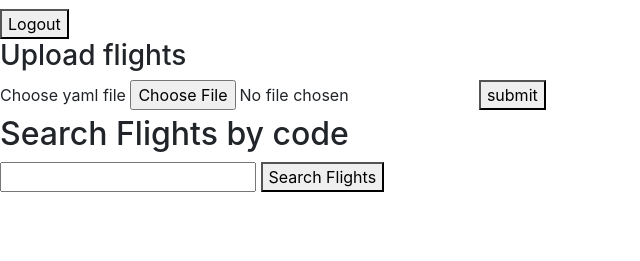
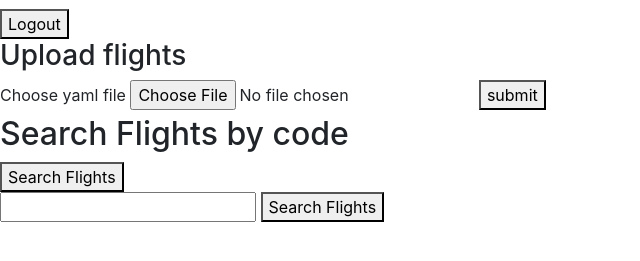
Before and after one commit to rmaloney1/littleCTF, a Flask app: template stage2/templates/search.html in a window 1280 px wide. Shown: the part 89-350 px from the top of the page, without its empty margins (0-640 px from the left). Run offline with Flask 2, Linux system fonts and the light colour scheme; the template is opened without the code that fills it, so the values that code supplies are empty; some libraries are stand-ins or nearby versions.

Commit message:
restructure and client side sanitise

```diff
--- /dev/null
+++ b/stage2/exploits/exploits.txt
@@ -0,0 +1,2 @@
+XSS: <script>windor.onload="asdf"</script>
+SQLi
--- /dev/null
+++ b/stage2/static/process.js
@@ -0,0 +1,4 @@
+function doSomething() {
+    var ele = document.getElementById("searchTerm");
+    ele.value = ele.value.replace(/'/g,"''");
+}
--- a/stage2/templates/layout.html
+++ b/stage2/templates/layout.html
@@ -1,6 +1,7 @@
 <!DOCTYPE html>
 <html lang="en" dir="ltr">
     <head>
+        <script src={{ url_for('static', filename='process.js') }}></script>
         <meta charset="utf-8">
         <link rel="stylesheet" href="https://stackpath.bootstrapcdn.com/bootstrap/4.4.1/css/bootstrap.min.css" integrity="sha384-Vkoo8x4CGsO3+Hhxv8T/Q5PaXtkKtu6ug5TOeNV6gBiFeWPGFN9MuhOf23Q9Ifjh" crossorigin="anonymous">
 
--- a/stage2/templates/search.html
+++ b/stage2/templates/search.html
@@ -22,8 +22,9 @@
 
 {% endif %}
 <h2> Search Flights by code </h2>
+<button type="submit" onclick="console.log('clik'); doSomething()">Search Flights</button>
 <form action="/search/results" method="post">
-    <input type="text" name="search">
-    <button type="submit">Search Flights</button>
+    <input type="text" name="search" id="searchTerm">
+    <button type="submit" onclick="console.log('clik'); doSomething()">Search Flights</button>
 </form>
 {% endblock %}
```
Also changed, not shown: stage2/exploits/bad.yaml (renamed from stage2/bad.yaml), stage2/exploits/bad1.yaml (renamed from stage2/bad1.yaml), stage2/exploits/test.yaml (renamed from stage2/test.yaml).
